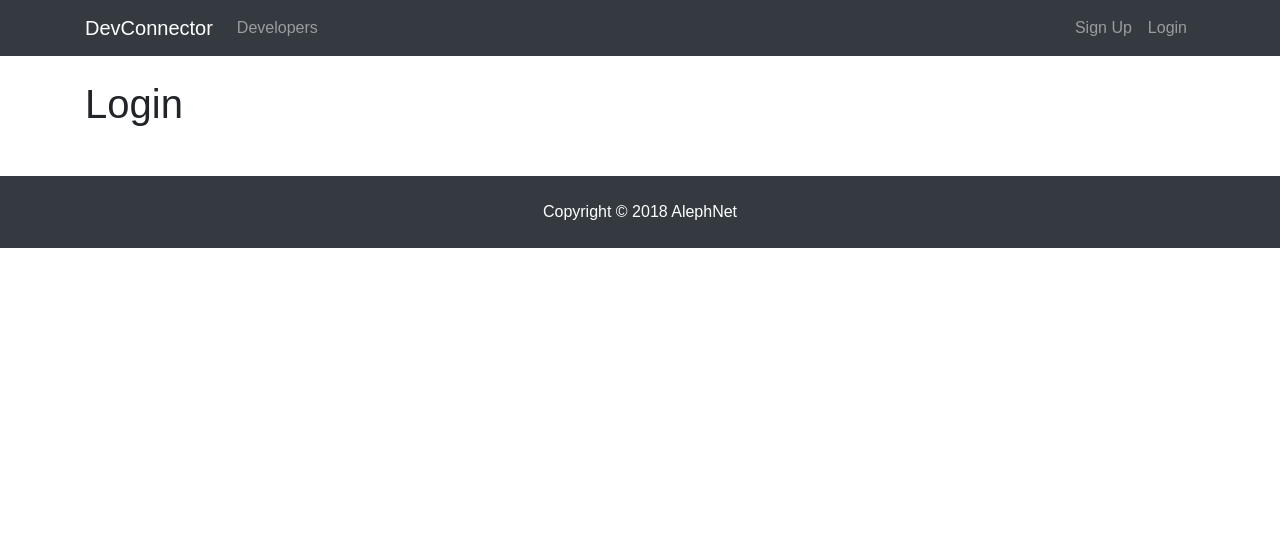
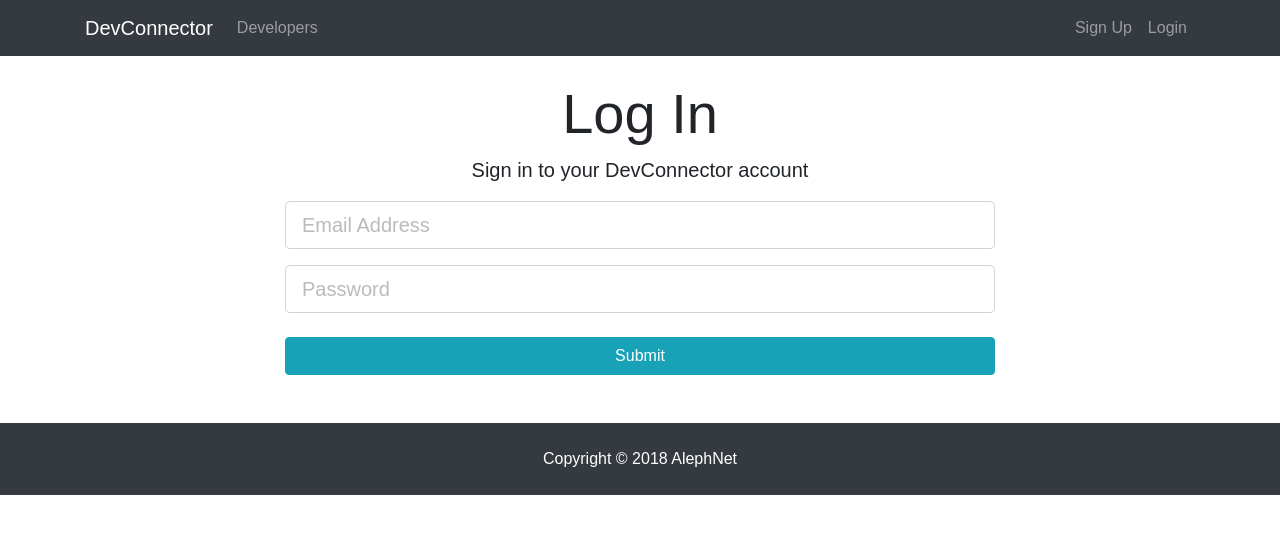
Before and after one commit to xerxes23/alephnet, a React (Create React App) app in the folder client/: page /login in a window 1280 px wide. Shown: the top 534 px of the page. Built offline with nearby package versions, Linux system fonts and the light colour scheme.

Commit message:
created basic UI for login page

```diff
--- a/client/src/auth/Login.js
+++ b/client/src/auth/Login.js
@@ -1,10 +1,63 @@
 import React, { Component } from "react";
 
 export default class Login extends Component {
+  state = {
+    name: "",
+    email: "",
+    password: "",
+    password2: "",
+    errors: {}
+  };
+
+  onSubmit = e => {
+    e.preventDefault();
+    const user = {
+      email: this.state.email,
+      password: this.state.password
+    };
+    console.log(user);
+  };
+
+  onChange = e => {
+    this.setState({ [e.target.name]: e.target.value });
+  };
+
   render() {
     return (
-      <div>
-        <h1>Login</h1>
+      <div className="login">
+        <div className="container">
+          <div className="row">
+            <div className="col-md-8 m-auto">
+              <h1 className="display-4 text-center">Log In</h1>
+              <p className="lead text-center">
+                Sign in to your DevConnector account
+              </p>
+              <form onSubmit={this.onSubmit}>
+                <div className="form-group">
+                  <input
+                    type="email"
+                    className="form-control form-control-lg"
+                    placeholder="Email Address"
+                    name="email"
+                    value={this.state.email}
+                    onChange={this.onChange}
+                  />
+                </div>
+                <div className="form-group">
+                  <input
+                    type="password"
+                    className="form-control form-control-lg"
+                    placeholder="Password"
+                    name="password"
+                    value={this.state.password}
+                    onChange={this.onChange}
+                  />
+                </div>
+                <input type="submit" className="btn btn-info btn-block mt-4" />
+              </form>
+            </div>
+          </div>
+        </div>
       </div>
     );
   }
--- a/client/src/auth/Register.js
+++ b/client/src/auth/Register.js
@@ -5,7 +5,8 @@
     name: "",
     email: "",
     password: "",
-    password2: ""
+    password2: "",
+    errors: {}
   };
 
   onSubmit = e => {
```
